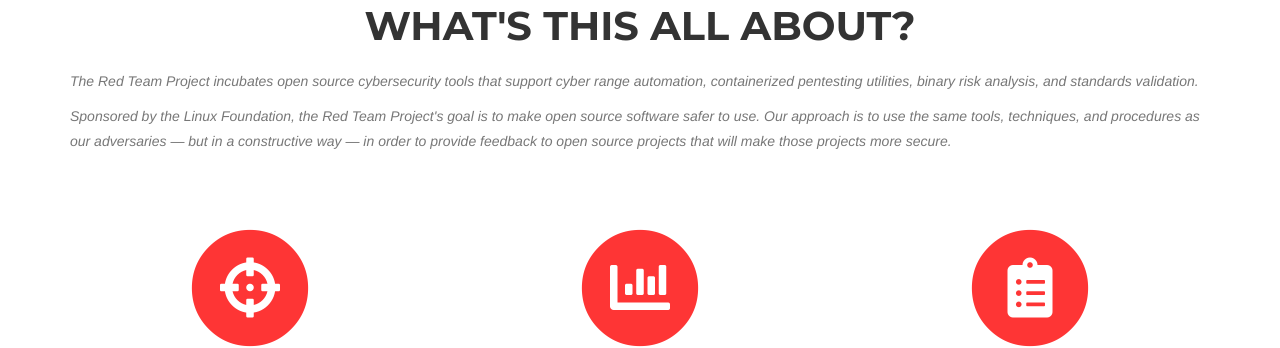
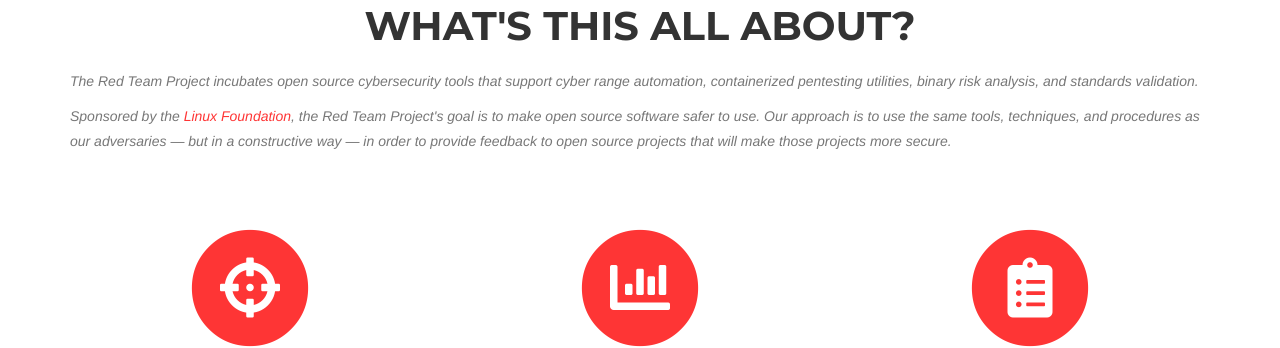
Before and after one commit to redteam-project/redteam-project.github.io, a Jekyll site: the page built from index.html, in a window 1280 px wide and 900 px high, scrolled down 724 px. Shown: the part 152-500 px from the top of the window. Built offline with Jekyll 4.4.1, drawn with Linux system fonts in a browser that asks for light colours; some web fonts are replaced; some of the changed lines change nothing that is shown; some of the changed text lies outside the part shown.

Commit message:
about tweaks and added sarah and mudge to tsc section

```diff
--- a/_config.yml
+++ b/_config.yml
@@ -35,6 +35,20 @@
     - title: twitter
       url: https://twitter.com/mattdm
 
+- name: Mudge
+  pic: mudge
+  position: Head of security at Stripe, the Daivd Bowie of infosec
+  social:
+    - title: twitter
+      url: https://twitter.com/dotmudge
+
+- name: Sarah Zatko
+  pic: sarah_zatko
+  position: Cyber-ITL Chief Scientist
+  social:
+    - title: chrome
+      url: https://cyber-itl.org/about/company/
+
 # Social networks usernames (many more available: google-plus, flickr, dribbble, pinterest, instagram, tumblr, linkedin, etc.)
 social:
   - title: twitter
--- a/_includes/about.html
+++ b/_includes/about.html
@@ -6,7 +6,7 @@
                     <h2 class="section-heading">What's this all about?</h2>
                     <h3 class="section-subheading text-muted">
                       <p align="left">The Red Team Project incubates open source cybersecurity tools that support cyber range automation, containerized pentesting utilities, binary risk analysis, and standards validation.</p>
-                      <p align="left">Sponsored by the Linux Foundation, the Red Team Project's goal is to make open source software safer to use. Our approach is to use the same tools, techniques, and procedures as our adversaries &mdash; but in a constructive way &mdash; in order to provide feedback to open source projects that will make those projects more secure.</p>
+                      <p align="left">Sponsored by the <a href="https://www.linuxfoundation.org/">Linux Foundation</a>, the Red Team Project's goal is to make open source software safer to use. Our approach is to use the same tools, techniques, and procedures as our adversaries &mdash; but in a constructive way &mdash; in order to provide feedback to open source projects that will make those projects more secure.</p>
                     </h3>
                 </div>
             </div>
```
Also changed, not shown: img/team/mudge.jpg (added), img/team/sarah_zatko.jpg (added), 5 other files.
